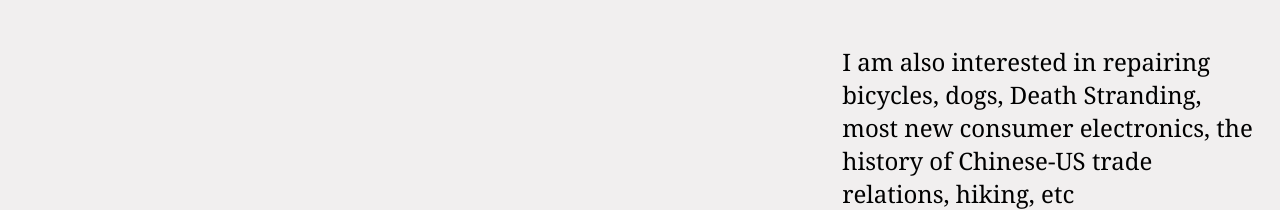
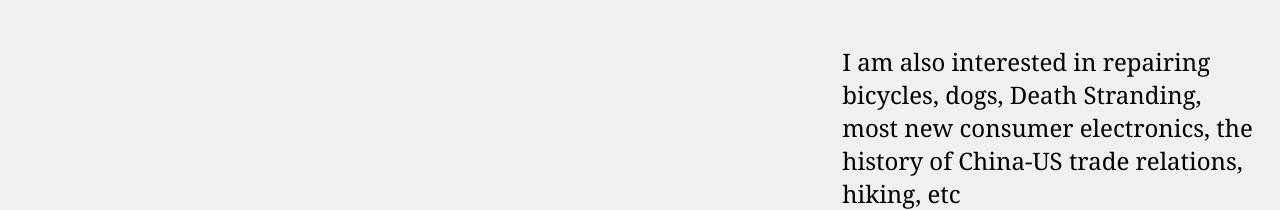
Before and after one commit to whyeelshoe/whyeelshoe.github.io, a website: page index.html in a window 1280 px wide. Shown: the part 848-1058 px from the top of the page. Drawn offline with Linux system fonts and the light colour scheme.

```diff
--- a/index.html
+++ b/index.html
@@ -115,7 +115,7 @@
 
             <div class="panel">
                 I am also interested in repairing bicycles, dogs, Death Stranding,
-                most new consumer electronics, the history of Chinese-US trade relations,
+                most new consumer electronics, the history of China-US trade relations,
                 hiking, etc
             </div>
 
```
